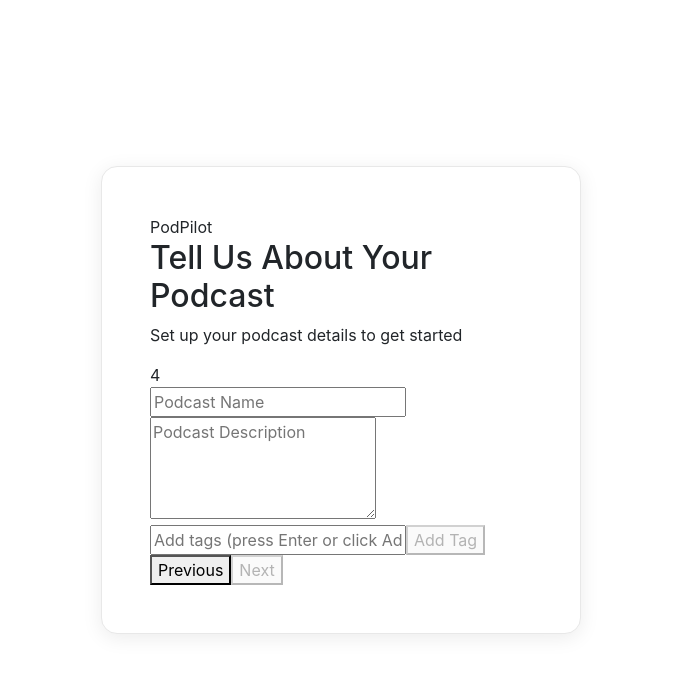
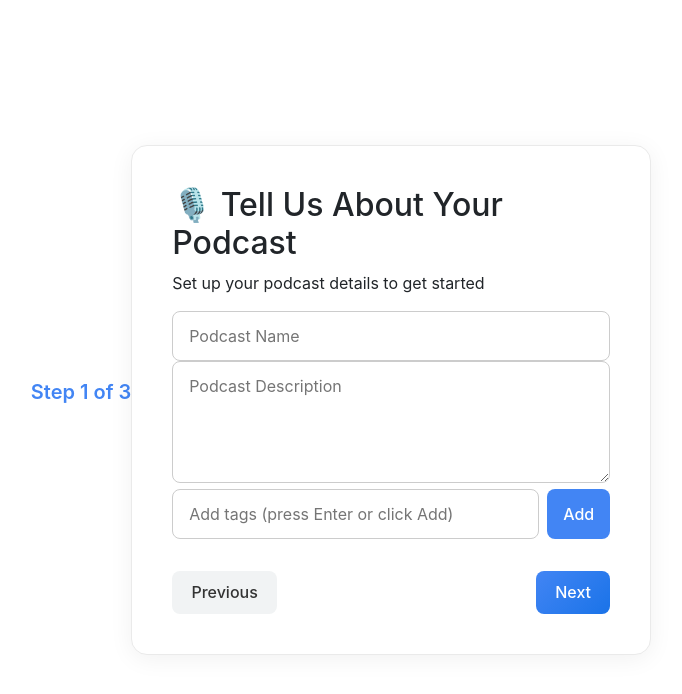
Before and after one commit to Finnfellow/PodPilots, a React (Vite) app: page /onboarding in a window 1280 px wide. Shown: the top 694 px of the page, without its empty margins (299-981 px from the left). Built offline with nearby package versions, Linux system fonts and the light colour scheme.

Commit message:
made the onboarding flow much nicer and looking good
fixed an issue were the icon in top right was not updating in real time when the user changed the avatar image

```diff
--- a/src/components/OnboardingFlow.tsx
+++ b/src/components/OnboardingFlow.tsx
@@ -1,16 +1,20 @@
 import React, { useState } from 'react';
 import { useNavigate } from 'react-router-dom';
-import {supabase} from "../supabaseClient.ts";
-import {sanitizeForStorage} from "../utils/sanatizefortorage.ts";
+import { supabase } from '../supabaseClient';
+import { sanitizeForStorage } from '../utils/sanatizefortorage';
+import "./onboardingFlow.css"
+
 
 type FormData = {
     podcastName: string;
     description: string;
     tags: string[];
     logo: File | null;
+    avatar: File | null;
     youtubeConnected: boolean;
     instagramConnected: boolean;
 };
+
 
 const OnboardingFlow: React.FC = () => {
     const [currentStep, setCurrentStep] = useState(4);
@@ -19,14 +23,18 @@ const OnboardingFlow: React.FC = () => {
         description: '',
         tags: [],
         logo: null,
+        avatar:null,
         youtubeConnected: false,
-        instagramConnected: false
+        instagramConnected: false,
     });
     const [tagInput, setTagInput] = useState('');
+    const [logoPreview, setLogoPreview] = useState<string | null>(null);
+    const [avatarPreview, setAvatarPreview] = useState<string | null>(null);
     const navigate = useNavigate();
 
+
     const updateFormData = (field: keyof FormData, value: any) => {
-        setFormData(prev => ({ ...prev, [field]: value }));
+        setFormData((prev) => ({ ...prev, [field]: value }));
     };
 
     const addTag = () => {
@@ -38,7 +46,7 @@ const OnboardingFlow: React.FC = () => {
     };
 
     const removeTag = (tagToRemove: string) => {
-        updateFormData('tags', formData.tags.filter(tag => tag !== tagToRemove));
+        updateFormData('tags', formData.tags.filter((tag) => tag !== tagToRemove));
     };
 
     const nextStep = () => {
@@ -51,12 +59,7 @@ const OnboardingFlow: React.FC = () => {
 
     const handleSubmit = async () => {
         try {
-            const {
-                podcastName,
-                description,
-                tags,
-                logo,
-            } = formData;
+            const { podcastName, description, tags, logo } = formData;
 
             const { data: authData } = await supabase.auth.getUser();
             const userId = authData.user?.id;
@@ -64,45 +67,59 @@ const OnboardingFlow: React.FC = () => {
 
             let logoUrl: string | null = null;
             let logoPublicId: string | null = null;
+            let avatarUrl: string | null = null;
+            let avatarPublicId: string | null = null;
 
             if (logo) {
                 const fileName = sanitizeForStorage(logo.name);
                 const path = `logos/${Date.now()}-${fileName}`;
 
-                const { error: uploadError } = await supabase
-                    .storage
-                    .from('logo.bucket')
-                    .upload(path, logo, { upsert: true });
+                const { error: uploadError } = await supabase.storage.from('logo.bucket').upload(path, logo, { upsert: true });
 
                 if (uploadError) throw uploadError;
 
-                const { data: publicData } = supabase
-                    .storage
-                    .from('logo.bucket')
-                    .getPublicUrl(path);
+                const { data: publicData } = supabase.storage.from('logo.bucket').getPublicUrl(path);
 
                 logoUrl = publicData?.publicUrl ?? null;
-                logoPublicId = path; // optional but useful
+                logoPublicId = path;
+            }
+            if (formData.avatar) {
+                const avatarName = sanitizeForStorage(formData.avatar.name);
+                const avatarPath = `avatars/${Date.now()}-${avatarName}`;
+
+                const { error: avatarUploadError } = await supabase.storage
+                    .from('avatar.bucket')
+                    .upload(avatarPath, formData.avatar, { upsert: true });
+
+                if (avatarUploadError) throw avatarUploadError;
+
+                const { data: avatarPublicData } = supabase.storage
+                    .from('avatar.bucket')
+                    .getPublicUrl(avatarPath);
+
+                avatarUrl = avatarPublicData?.publicUrl ?? null;
+                avatarPublicId = avatarPath;
             }
 
-            const { error: insertError } = await supabase
-                .from('podcast_metadata')
-                .upsert([{
+            const { error: insertError } = await supabase.from('podcast_metadata').upsert([
+                {
                     name: podcastName,
                     display_name: podcastName,
                     description,
                     tag: tags,
                     logo_url: logoUrl,
                     logo_public_id: logoPublicId,
+                    avatar_url: avatarUrl,
+                    avatar_public_id: avatarPublicId,
                     updated_at: new Date().toISOString(),
-                    user_id: userId
-                }], {
-                    onConflict: 'user_id' // so it replaces if already exists
+                    user_id: userId,
+                },
+            ], {
+                onConflict: 'user_id'
             });
 
             if (insertError) throw insertError;
 
-            // Store locally if needed
             localStorage.setItem('justCompletedOnboarding', 'true');
             localStorage.setItem('podcastMetadata', JSON.stringify({
                 name: podcastName,
@@ -113,52 +130,39 @@ const OnboardingFlow: React.FC = () => {
                 logo_public_id: logoPublicId
             }));
 
-            console.log("✅ Podcast metadata saved");
+            console.log('✅ Podcast metadata saved');
             navigate('/dashboard');
-
         } catch (err) {
-            console.error("❌ Failed to save onboarding data:", err);
-            alert("There was an error saving your podcast setup.");
+            console.error('❌ Failed to save onboarding data:', err);
+            alert('There was an error saving your podcast setup.');
         }
     };
 
-    // Step 4
     const renderStep4 = () => (
         <div className="onboarding-card">
-            {/* header */}
-            <div className="logo-section"><div className="logo"><span className="logo-text">PodPilot</span></div></div>
-            <h2 className="step-title">Tell Us About Your Podcast</h2>
-            <p className="step-subtitle">Set up your podcast details to get started</p>
-            <div className="step-indicator"><div className="step-circle active">{currentStep}</div></div>
+            <h2>🎙️ Tell Us About Your Podcast</h2>
+            <p>Set up your podcast details to get started</p>
 
-            {/* form */}
-            <div className="podcast-setup">
-                <div className="form-group">
             <input
                 type="text"
+                className="form-input"
                 placeholder="Podcast Name"
                 value={formData.podcastName}
-                        onChange={e => updateFormData('podcastName', e.target.value)}
-                        className="form-input"
-                        required
+                onChange={(e) => updateFormData('podcastName', e.target.value)}
             />
-                </div>
 
-                <div className="form-group">
             <textarea
+                className="form-textarea"
                 placeholder="Podcast Description"
                 value={formData.description}
-              onChange={e => updateFormData('description', e.target.value)}
-              className="form-textarea"
+                onChange={(e) => updateFormData('description', e.target.value)}
                 rows={4}
-              required
             />
-                </div>
 
-                <div className="form-group">
             <div className="tag-input-container">
                 <input
                     type="text"
+                    className="form-input"
                     placeholder="Add tags (press Enter or click Add)"
                     value={tagInput}
                     onChange={(e) => setTagInput(e.target.value)}
@@ -168,30 +172,24 @@ const OnboardingFlow: React.FC = () => {
                             addTag();
                         }
                     }}
-                            className="form-input"
                 />
-                        <button
-                            type="button"
-                            onClick={addTag}
-                            className="add-tag-btn"
-                            disabled={!tagInput.trim()}
-                        >
-                            Add Tag
+                <button className="add-tag-btn" onClick={addTag} disabled={!tagInput.trim()}>
+                    Add
                 </button>
             </div>
 
             {formData.tags.length > 0 && (
                 <div className="tags-container">
                     {formData.tags.map((tag, index) => (
-                                <span key={index} className="tag">
+                        <span className="tag" key={index}>
               {tag}
-                                    <button type="button" onClick={() => removeTag(tag)} className="remove-tag">×</button>
+                            <button className="remove-tag" onClick={() => removeTag(tag)}>
+                ×
+              </button>
             </span>
                     ))}
                 </div>
             )}
-                </div>
-            </div>
 
             <div className="navigation-buttons">
                 <button onClick={prevStep} className="nav-btn secondary" disabled={currentStep === 1}>Previous</button>
@@ -200,77 +198,91 @@ const OnboardingFlow: React.FC = () => {
         </div>
     );
 
-    // Step 5
     const renderStep5 = () => (
         <div className="onboarding-card">
-            <div className="logo-section"><div className="logo"><span className="logo-text">PodPilot</span></div></div>
-            <h2 className="step-title">Upload Your Podcast Logo</h2>
-            <p className="step-subtitle">Add a logo to make your podcast stand out (optional)</p>
-            <div className="step-indicator"><div className="step-circle active">{currentStep}</div></div>
+            <h2>📸 Upload Branding</h2>
+            <p>Enhance your podcast's identity with a logo and avatar</p>
 
-            <div className="podcast-setup">
-                <div className="form-group">
+            {/* Logo Upload */}
             <label className="file-upload-label">
                 <input
                     type="file"
                     accept="image/*"
-                            onChange={(e) => updateFormData('logo', e.target.files?.[0] || null)}
-                            className="file-input"
-                            style={{ display: 'none' }}
+                    onChange={(e) => {
+                        const file = e.target.files?.[0] || null;
+                        updateFormData("logo", file);
+                        setLogoPreview(file ? URL.createObjectURL(file) : null);
+                    }}
+                    style={{ display: "none" }}
                 />
                 <div className="upload-area">
-                            <span className="upload-icon">📁</span>
-                            {formData.logo ? formData.logo.name : 'Upload Logo (PNG, JPG, SVG)'}
+                    {formData.logo ? formData.logo.name : "Upload Logo (PNG, JPG, SVG)"}
                 </div>
             </label>
-                </div>
 
-                {formData.logo && (
-                    <div className="file-preview">
-                        <p>✅ Logo uploaded: {formData.logo.name}</p>
+            {logoPreview && (
+                <div className="preview-container">
+                    <p className="small text-muted">Logo Preview:</p>
+                    <img
+                        src={logoPreview}
+                        alt="Logo Preview"
+                        className="img-fluid"
+                        style={{ maxHeight: "120px", marginTop: "8px" }}
+                    />
                 </div>
             )}
 
-                <div style={{ textAlign: 'center', fontSize: '0.875rem', color: '#6C757D', marginTop: '1rem' }}>
-                    <p style={{ marginBottom: '0.5rem' }}>You can upload your logo now or later in your dashboard</p>
-                    <p style={{ margin: 0, fontSize: '0.75rem' }}>Recommended size: 1400x1400px, Max: 5MB</p>
+            {/* Avatar Upload */}
+            <label className="file-upload-label mt-4">
+                <input
+                    type="file"
+                    accept="image/*"
+                    onChange={(e) => {
+                        const file = e.target.files?.[0] || null;
+                        updateFormData("avatar", file);
+                        setAvatarPreview(file ? URL.createObjectURL(file) : null);
+                    }}
+                    style={{ display: "none" }}
+                />
+                <div className="upload-area">
+                    {formData.avatar ? formData.avatar.name : "Upload Avatar (PNG, JPG)"}
                 </div>
+            </label>
+
+            {avatarPreview && (
+                <div className="preview-container d-flex align-items-center mt-2">
+                    <p className="small text-muted me-2">Avatar Preview:</p>
+                    <img
+                        src={avatarPreview}
+                        alt="Avatar Preview"
+                        className="rounded-circle"
+                        style={{ width: "64px", height: "64px", objectFit: "cover" }}
+                    />
                 </div>
+            )}
 
-            <div className="navigation-buttons">
+            <div className="navigation-buttons mt-4">
                 <button onClick={prevStep} className="nav-btn secondary">Previous</button>
                 <button onClick={nextStep} className="nav-btn primary">Next</button>
             </div>
         </div>
     );
 
-    // Step 6
     const renderStep6 = () => (
         <div className="onboarding-card">
-            <div className="logo-section"><div className="logo"><span className="logo-text">PodPilot</span></div></div>
-            <h2 className="step-title">Connect Your Platforms</h2>
-            <p className="step-subtitle">Link your social accounts for easy publishing (optional)</p>
-            <div className="step-indicator"><div className="step-circle active">{currentStep}</div></div>
+            <h2>🔗 Connect Your Platforms</h2>
+            <p>Link your social accounts for easy publishing (optional)</p>
 
-            <div className="podcast-setup">
             <div className="social-connections">
-                    {['youtubeConnected', 'instagramConnected'].map((platform) => {
+                {["youtubeConnected", "instagramConnected"].map((platform) => {
                     const label = platform === 'youtubeConnected' ? 'YouTube' : 'Instagram';
-                        const desc = platform === 'youtubeConnected'
-                            ? 'Publish audio with generated visuals'
-                            : 'Share podcast clips as Reels';
                     const connected = formData[platform as keyof FormData] as boolean;
-
                     return (
                         <div key={platform} className="connection-item">
-                                <div>
-                                    <span>{platform === 'youtubeConnected' ? '📺' : '📸'} {label}</span>
-                                    <p className="connection-desc">{desc}</p>
-                                </div>
+                            <span>{label}</span>
                             <button
-                                    type="button"
+                                className={`connection-btn ${connected ? 'connected' : ''}`}
                                 onClick={() => updateFormData(platform as keyof FormData, !connected)}
-                                    className={`connection-btn ${connected ? 'connected' : ''}`}
                             >
                                 {connected ? '✓ Connected' : 'Connect'}
                             </button>
@@ -279,20 +291,15 @@ const OnboardingFlow: React.FC = () => {
                 })}
             </div>
 
-                <p className="skip-text">You can connect these later in your dashboard</p>
-
-                <div style={{ backgroundColor: '#F8F9FF', border: '1px solid #4285F4', borderRadius: '8px', padding: '1rem', marginTop: '1.5rem', textAlign: 'center' }}>
-                    <div style={{ fontSize: '1.25rem', marginBottom: '0.5rem' }}>🚀</div>
-                    <h3 style={{ fontSize: '1rem', fontWeight: '600', color: '#212529' }}>Ready for Takeoff!</h3>
-                    <p style={{ fontSize: '0.875rem', color: '#6C757D', margin: 0 }}>Your podcast setup is complete. Let's launch your dashboard!</p>
-                </div>
+            <div className="launch-box">
+                <div className="rocket-icon">🚀</div>
+                <h3>You're ready for takeoff!</h3>
+                <p>Everything’s set up. Launch your dashboard to get started.</p>
             </div>
 
             <div className="navigation-buttons">
                 <button onClick={prevStep} className="nav-btn secondary">Previous</button>
-                <button onClick={handleSubmit} className="nav-btn primary" style={{ background: 'linear-gradient(135deg, #4285F4 0%, #1A73E8 100%)', fontWeight: '600' }}>
-                    Launch Dashboard 🚀
-                </button>
+                <button onClick={handleSubmit} className="nav-btn primary">Launch Dashboard 🚀</button>
             </div>
         </div>
     );
@@ -307,40 +314,13 @@ const OnboardingFlow: React.FC = () => {
     };
 
     return (
-        <>
-            <div style={{
-                minHeight: '100vh',
-                backgroundColor: '#FFFFFF',
-                display: 'flex',
-                flexDirection: 'column',
-                fontFamily: 'Satoshi, -apple-system, BlinkMacSystemFont, "Segoe UI", Roboto, sans-serif'
-            }}>
-                <div style={{
-                    flex: 1,
-                    display: 'flex',
-                    alignItems: 'center',
-                    justifyContent: 'center',
-                    padding: '2rem'
-                }}>
+        <div className="onboarding-container">
+            <div className="top-step-indicator">
+                Step {currentStep - 3} of 3
+            </div>
             {renderCurrentStep()}
         </div>
-            </div>
-            <style>{`
-  .onboarding-card {
-    background: white;
-    border-radius: 16px;
-    padding: 3rem;
-    box-shadow: 0 4px 20px rgba(0, 0, 0, 0.08);
-    max-width: 480px;
-    width: 100%;
-    border: 1px solid #E8E8E8;
-  }
-
-  /* ... rest of your styles ... */
-`}</style>
-        </>
     );
 };
 
-
 export default OnboardingFlow;
--- /dev/null
+++ b/src/components/onboardingFlow.css
@@ -0,0 +1,286 @@
+/* Container layout */
+.onboarding-container {
+    min-height: 100vh;
+    background-color: #ffffff;
+    display: flex;
+    align-items: center;
+    justify-content: center;
+    padding: 2rem;
+    font-family: 'Satoshi', -apple-system, BlinkMacSystemFont, "Segoe UI", Roboto, sans-serif;
+}
+
+/* Card Styling */
+.onboarding-card {
+    background-color: white;
+    border-radius: 16px;
+    padding: 2.5rem;
+    box-shadow: 0 4px 24px rgba(0, 0, 0, 0.06);
+    width: 100%;
+    max-width: 520px;
+    border: 1px solid #eaeaea;
+    transition: all 0.3s ease;
+}
+
+/* Header */
+.logo-section {
+    text-align: center;
+    margin-bottom: 1.25rem;
+}
+
+.logo-text {
+    font-size: 1.6rem;
+    font-weight: 700;
+    color: #333;
+}
+
+.step-title {
+    font-size: 1.5rem;
+    font-weight: 600;
+    margin-bottom: 0.25rem;
+    text-align: center;
+}
+
+.step-subtitle {
+    font-size: 1rem;
+    color: #666;
+    margin-bottom: 1.5rem;
+    text-align: center;
+}
+.top-step-indicator {
+    text-align: center;
+    margin-bottom: 1rem;
+    font-size: 1.25rem;
+    font-weight: 600;
+    color: #4285f4;
+}
+.step-indicator {
+    width: 100%;
+    display: flex;
+    justify-content: center;
+    margin-bottom: 2rem;
+}
+
+.step-text {
+    font-size: 1.2rem;        /* Increase size */
+    font-weight: 600;
+    color: #1a73e8;
+    background-color: #eaf1fb;
+    padding: 0.75rem 1.5rem;
+    border-radius: 24px;
+    display: inline-block;
+    box-shadow: 0 2px 6px rgba(0, 0, 0, 0.08);
+}
+.step-circle {
+    width: 36px;
+    height: 36px;
+    border-radius: 50%;
+    background: #4285f4;
+    color: white;
+    display: flex;
+    align-items: center;
+    justify-content: center;
+    font-weight: bold;
+}
+
+/* Form Inputs */
+.form-group {
+    margin-bottom: 1.5rem;
+}
+
+.form-input,
+.form-textarea {
+    width: 100%;
+    padding: 0.75rem 1rem;
+    font-size: 1rem;
+    border: 1px solid #ccc;
+    border-radius: 8px;
+    transition: border-color 0.3s ease;
+}
+
+.form-input:focus,
+.form-textarea:focus {
+    border-color: #4285f4;
+    outline: none;
+}
+
+/* Tag Input */
+.tag-input-container {
+    display: flex;
+    gap: 0.5rem;
+}
+
+.add-tag-btn {
+    background-color: #4285f4;
+    color: white;
+    border: none;
+    padding: 0.5rem 1rem;
+    border-radius: 8px;
+    font-weight: 500;
+    cursor: pointer;
+    transition: background-color 0.3s ease;
+}
+
+.add-tag-btn:hover {
+    background-color: #3367d6;
+}
+
+.tags-container {
+    margin-top: 0.75rem;
+    display: flex;
+    flex-wrap: wrap;
+    gap: 0.5rem;
+}
+
+.tag {
+    background-color: #eaf1fb;
+    color: #333;
+    padding: 0.4rem 0.75rem;
+    border-radius: 16px;
+    display: inline-flex;
+    align-items: center;
+    font-size: 0.875rem;
+}
+
+.remove-tag {
+    background: none;
+    border: none;
+    color: #888;
+    margin-left: 0.5rem;
+    cursor: pointer;
+}
+
+/* Upload area */
+.upload-area {
+    border: 2px dashed #ccc;
+    padding: 1rem;
+    text-align: center;
+    color: #666;
+    border-radius: 12px;
+    cursor: pointer;
+    transition: border-color 0.3s ease;
+}
+
+.upload-area:hover {
+    border-color: #4285f4;
+}
+
+.file-preview {
+    margin-top: 1rem;
+    font-size: 0.875rem;
+    color: #28a745;
+}
+
+/* Social Connections */
+.social-connections {
+    display: flex;
+    flex-direction: column;
+    gap: 1.25rem;
+    margin-bottom: 1rem;
+}
+
+.connection-item {
+    display: flex;
+    justify-content: space-between;
+    align-items: center;
+}
+
+.connection-desc {
+    font-size: 0.875rem;
+    color: #666;
+}
+
+.connection-btn {
+    padding: 0.4rem 0.8rem;
+    border: 1px solid #4285f4;
+    border-radius: 6px;
+    font-size: 0.875rem;
+    background-color: transparent;
+    color: #4285f4;
+    font-weight: 500;
+    cursor: pointer;
+    transition: all 0.3s ease;
+}
+
+.connection-btn.connected {
+    background-color: #4285f4;
+    color: white;
+}
+
+/* CTA Box */
+.launch-box {
+    background-color: #f8f9ff;
+    border: 1px solid #4285f4;
+    border-radius: 10px;
+    padding: 1.5rem;
+    text-align: center;
+    margin-top: 2rem;
+}
+
+.rocket-icon {
+    font-size: 1.75rem;
+    margin-bottom: 0.5rem;
+}
+
+/* Navigation Buttons */
+.navigation-buttons {
+    display: flex;
+    justify-content: space-between;
+    margin-top: 2rem;
+}
+
+.nav-btn {
+    padding: 0.6rem 1.2rem;
+    font-size: 1rem;
+    border-radius: 8px;
+    font-weight: 500;
+    cursor: pointer;
+    border: none;
+}
+
+.nav-btn.primary {
+    background: linear-gradient(135deg, #4285f4 0%, #1a73e8 100%);
+    color: white;
+}
+
+.nav-btn.secondary {
+    background-color: #f1f3f4;
+    color: #333;
+}
+
+/* Skip Text */
+.skip-text {
+    font-size: 0.875rem;
+    color: #6c757d;
+    text-align: center;
+    margin-top: 0.5rem;
+}
+/* Avatar Upload Section */
+.avatar-section {
+    margin-top: 1.5rem;
+    text-align: center;
+}
+
+.avatar-preview {
+    margin-top: 1rem;
+    max-width: 100px;
+    max-height: 100px;
+    border-radius: 50%;
+    object-fit: cover;
+    border: 2px solid #ccc;
+    box-shadow: 0 2px 8px rgba(0, 0, 0, 0.1);
+}
+
+.avatar-upload-label {
+    display: inline-block;
+    padding: 0.6rem 1rem;
+    background-color: #f1f3f4;
+    color: #333;
+    border-radius: 8px;
+    cursor: pointer;
+    transition: background-color 0.3s ease;
+    margin-top: 1rem;
+}
+
+.avatar-upload-label:hover {
+    background-color: #e0e0e0;
+}
```
Also changed, not shown: src/components/Dashboard.tsx (+21 -0 lines), src/main/Home.tsx (+9 -13 lines). Lines whose indentation alone changed are shown as unchanged.
